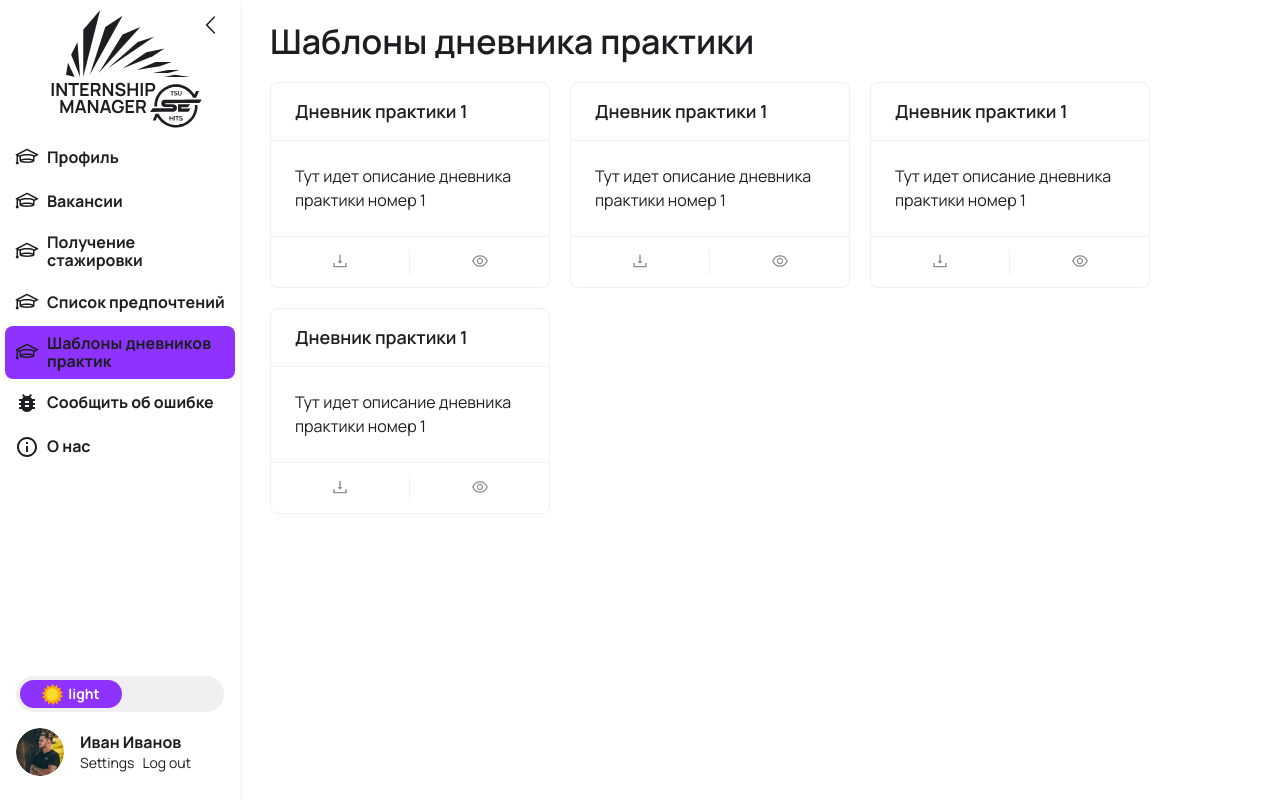
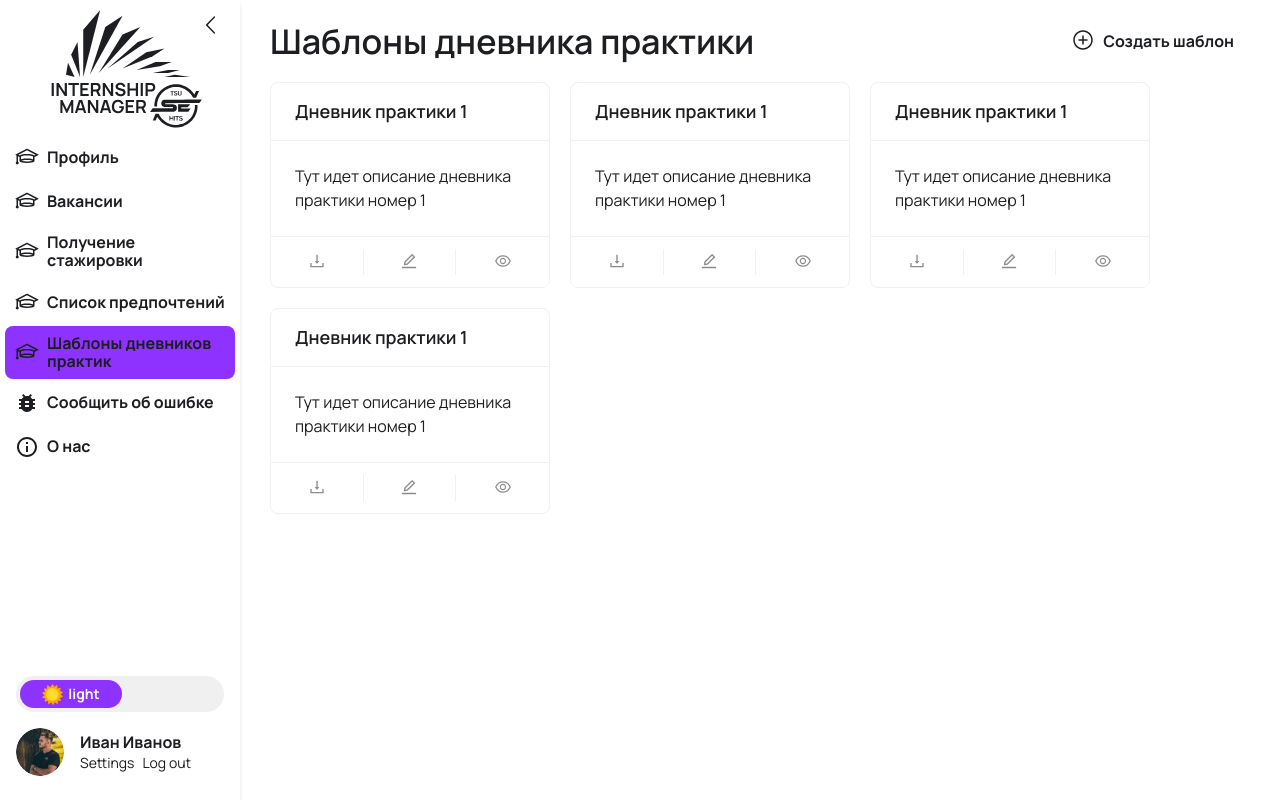
Before and after one commit to ELF1sH/InternshipManagerFrontend, a React (Create React App) app: page /templates in a window 1280 px wide. Built offline with nearby package versions, Linux system fonts and the light colour scheme; what axios-mock-adapter would draw is missing.

Commit message:
Add modal for create/edit template

```diff
--- a/src/components/ui/molecules/reportTemplate/ReportTemplate.tsx
+++ b/src/components/ui/molecules/reportTemplate/ReportTemplate.tsx
@@ -1,6 +1,6 @@
 import React from 'react';
 import { Card } from 'antd';
-import { DownloadOutlined, EyeOutlined } from '@ant-design/icons';
+import { DownloadOutlined, EditOutlined, EyeOutlined } from '@ant-design/icons';
 
 import Text from 'components/ui/atoms/text/Text';
 
@@ -8,17 +8,25 @@ interface ReportTemplateProps {
   title: string;
   turnInDate?: string;
   description?: string;
+  clickEditHandler?: (reportTemplate: ReportTemplateProps) => void
 }
 
 const ReportTemplate: React.FC<ReportTemplateProps> = ({
   title,
   turnInDate,
   description,
+  clickEditHandler,
 }) => (
   <Card
     title={title}
     actions={[
       <DownloadOutlined key="download" />,
+      <EditOutlined
+        onClick={() => {
+          clickEditHandler?.({ title, description });
+        }}
+        key="edit"
+      />,
       <EyeOutlined key="inspect" />,
     ]}
     style={{ maxWidth: '280px' }}
--- a/src/pages/templates/TemplatesPageView.tsx
+++ b/src/pages/templates/TemplatesPageView.tsx
@@ -3,17 +3,67 @@ import React from 'react';
 import Space from 'components/ui/atoms/space/Space';
 import ReportTemplate from 'components/ui/molecules/reportTemplate/ReportTemplate';
 import PageHeader from 'components/ui/molecules/pageHeader/PageHeader';
+import Button from 'components/ui/atoms/button/Button';
+import PlusIcon from 'components/ui/atoms/icons/PlusIcon';
+import { useModalViewModel } from 'components/ui/organisms/modal/context/ModalProvider';
 
-const TemplatesPageView: React.FC = () => (
-  <>
-    <PageHeader header="Шаблоны дневника практики" />
-    <Space $wrap gap={20}>
-      <ReportTemplate title="Дневник практики 1" description="Тут идет описание дневника практики номер 1" />
-      <ReportTemplate title="Дневник практики 1" description="Тут идет описание дневника практики номер 1" />
-      <ReportTemplate title="Дневник практики 1" description="Тут идет описание дневника практики номер 1" />
-      <ReportTemplate title="Дневник практики 1" description="Тут идет описание дневника практики номер 1" />
-    </Space>
-  </>
-);
+import { TemplateForm } from 'pages/templates/components/TemplateForm';
+
+const TemplatesPageView: React.FC = () => {
+  const { openModal } = useModalViewModel();
+  return (
+    <>
+      <PageHeader header="Шаблоны дневника практики">
+        <Button
+          type="text"
+          icon={<PlusIcon size={24} />}
+          onClick={() => {
+            openModal({
+              formTitle: 'Создание шаблона',
+              content: <TemplateForm />,
+            });
+          }}
+        >
+          Создать шаблон
+
+        </Button>
+      </PageHeader>
+      <Space $wrap gap={20}>
+        <ReportTemplate
+          title="Дневник практики 1"
+          description="Тут идет описание дневника практики номер 1"
+          clickEditHandler={(template) => openModal({
+            formTitle: 'Редактирование шаблона',
+            content: <TemplateForm defaultValues={template} />,
+          })}
+        />
+        <ReportTemplate
+          title="Дневник практики 1"
+          description="Тут идет описание дневника практики номер 1"
+          clickEditHandler={(template) => openModal({
+            formTitle: 'Редактирование шаблона',
+            content: <TemplateForm defaultValues={template} />,
+          })}
+        />
+        <ReportTemplate
+          title="Дневник практики 1"
+          description="Тут идет описание дневника практики номер 1"
+          clickEditHandler={(template) => openModal({
+            formTitle: 'Редактирование шаблона',
+            content: <TemplateForm defaultValues={template} />,
+          })}
+        />
+        <ReportTemplate
+          title="Дневник практики 1"
+          description="Тут идет описание дневника практики номер 1"
+          clickEditHandler={(template) => openModal({
+            formTitle: 'Редактирование шаблона',
+            content: <TemplateForm defaultValues={template} />,
+          })}
+        />
+      </Space>
+    </>
+  );
+};
 
 export default TemplatesPageView;
--- /dev/null
+++ b/src/pages/templates/components/TemplateForm.tsx
@@ -0,0 +1,39 @@
+import React from 'react';
+import { Form } from 'antd';
+import TextArea from 'antd/es/input/TextArea';
+import { InboxOutlined } from '@ant-design/icons';
+import Dragger from 'antd/es/upload/Dragger';
+
+import Space from 'components/ui/atoms/space/Space';
+import Input from 'components/ui/atoms/input/Input';
+
+export const TemplateForm: React.FC<{
+    defaultValues?: {name?: string, courseNumber?: number, description?: string}
+  }> = ({ defaultValues }) => (
+    <Space direction="vertical" gap={16}>
+      <Form initialValues={defaultValues}>
+        <Space direction="vertical" gap={26}>
+          <Form.Item name="title">
+            <Input placeholder="Название" />
+          </Form.Item>
+          <Form.Item name="courseNumber">
+            <Input placeholder="Номер курса" />
+          </Form.Item>
+          <Form.Item name="description">
+            <TextArea placeholder="Описание" />
+          </Form.Item>
+        </Space>
+      </Form>
+      <Dragger>
+        <p className="ant-upload-drag-icon">
+          <InboxOutlined />
+        </p>
+        <p className="ant-upload-text">
+          Нажмите или перенесите файл сюда
+        </p>
+        <p className="ant-upload-hint">
+          Поддерживаемые форматы: .pdf .docx
+        </p>
+      </Dragger>
+    </Space>
+  );
```
